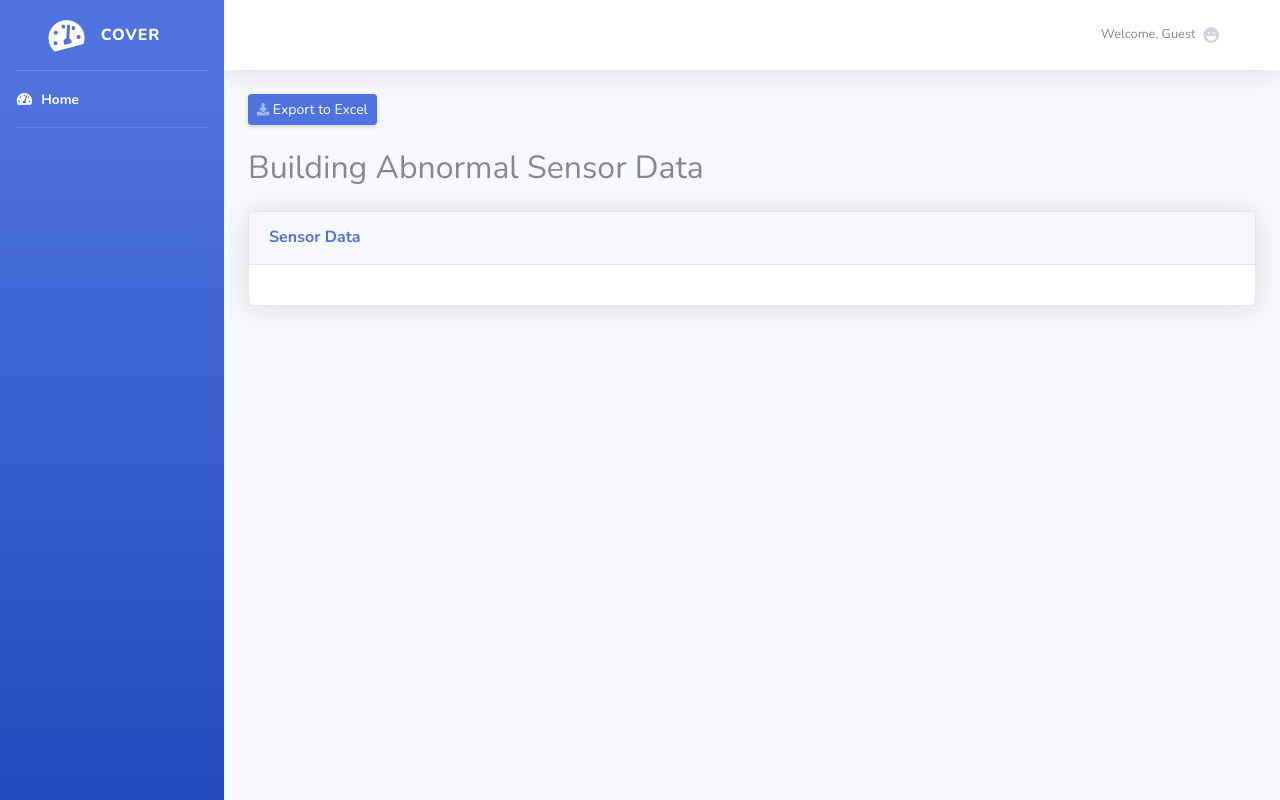
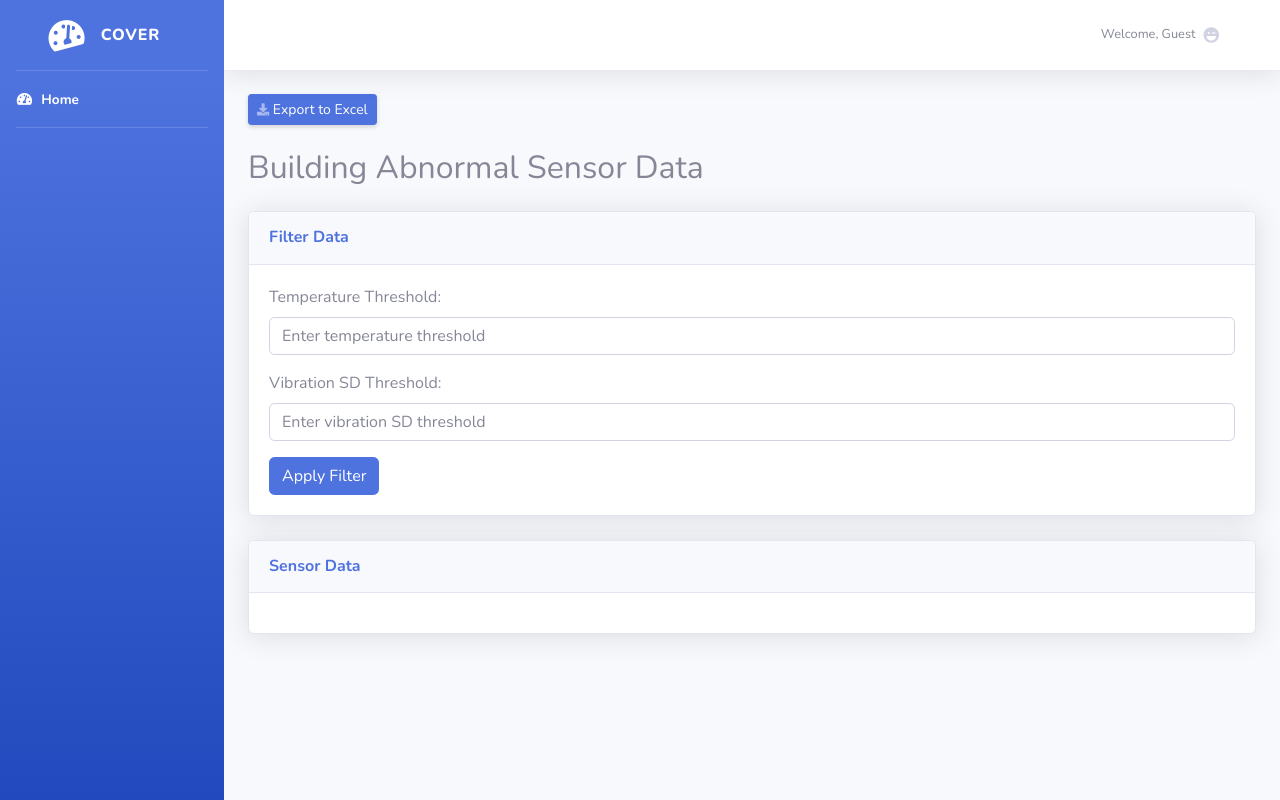
Before and after one commit to BS-PMC-2024/BS-PMC-2024-Team2, a Flask app: template app/templates/abnormal_data.html in a window 1280 px wide. Run offline with Flask 3, Linux system fonts and the light colour scheme; the template is opened without the code that fills it, so the values that code supplies are empty; some libraries are stand-ins or nearby versions.

Commit message:
SBPMC242-8-updateAbnormalByEngineer

```diff
--- a/app/templates/abnormal_data.html
+++ b/app/templates/abnormal_data.html
@@ -56,6 +56,32 @@
                     <div class="row">
                         <div class="col-lg-12 mb-4">
                             <h2 class="mb-4">Building Abnormal Sensor Data </h2>
+
+
+            <!-- Form for user input -->
+            <div class="card shadow mb-4">
+                <div class="card-header py-3">
+                    <h6 class="m-0 font-weight-bold text-primary">Filter Data</h6>
+                </div>
+                <div class="card-body">
+                    <form method="GET" action="{{ url_for('engineer.abnormal_data') }}">
+                        <div class="form-group">
+                            <label for="temperature">Temperature Threshold:</label>
+                            <input type="number" step="0.1" class="form-control" id="temperature" name="temperature" placeholder="Enter temperature threshold">
+                        </div>
+                        <div class="form-group">
+                            <label for="vibration">Vibration SD Threshold:</label>
+                            <input type="number" step="0.001" class="form-control" id="vibration" name="vibration" placeholder="Enter vibration SD threshold">
+                        </div>
+                        <button type="submit" class="btn btn-primary">Apply Filter</button>
+                    </form>
+                </div>
+            </div>
+
+
+
+
+
                             <div class="card shadow mb-4">
                                 <div class="card-header py-3">
                                     <h6 class="m-0 font-weight-bold text-primary">Sensor Data</h6>
```
Also changed, not shown: app/modules/users/engineer/routes.py (+7 -1 lines).
